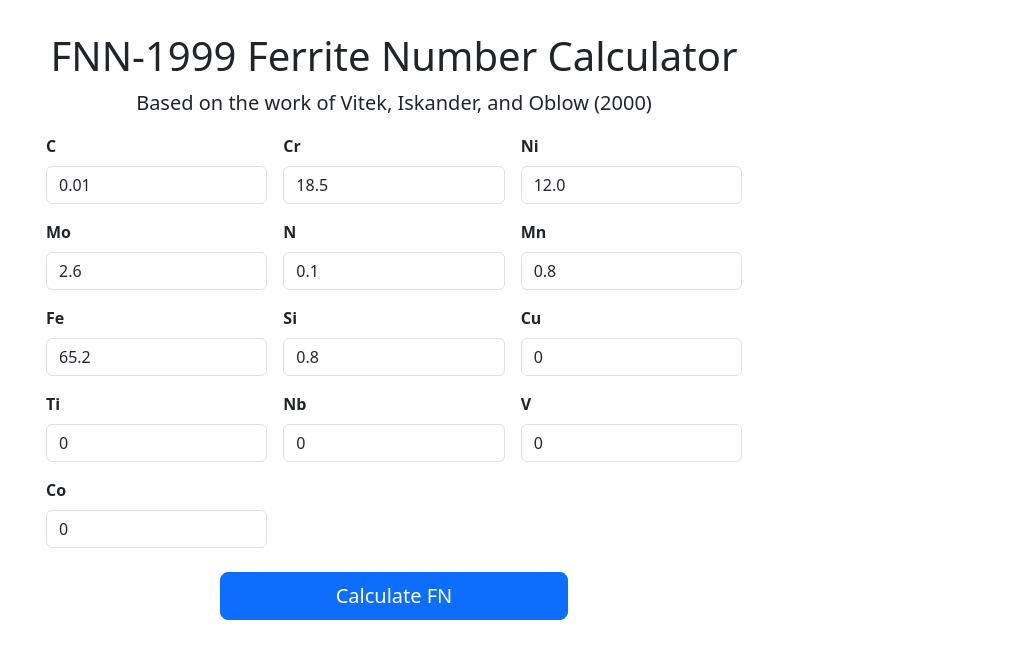
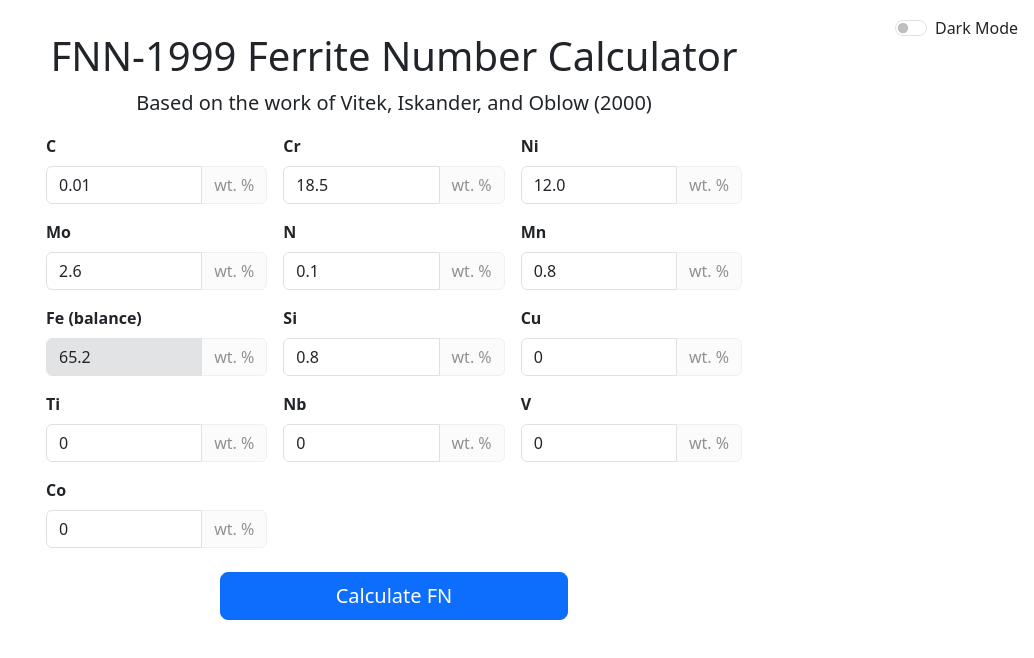
Before and after one commit to eheikkenen/ferrite_number, a website with bundled scripts: page index.html in a window 1280 px wide. Shown: the whole page, without its empty margins (246-1280 px from the left). Built offline with nearby package versions, Linux system fonts and the light colour scheme.

Commit message:
ui fixes; Fe changed to balance; error checking

```diff
--- a/index.html
+++ b/index.html
@@ -1,5 +1,5 @@
 <!DOCTYPE html>
-<html lang="en">
+<html lang="en" data-bs-theme="light">
 <head>
     <meta charset="UTF-8">
     <meta name="viewport" content="width=device-width, initial-scale=1.0">
@@ -24,12 +24,27 @@
             font-weight: bold;
             margin-top: 1rem;
         }
+
+        .faded-text {
+            opacity: 0.5;
+        }
+
+        .theme-switcher {
+            position: fixed;
+            top: 1rem;
+            right: 1rem;
+        }
     </style>
     <script src="./build/main.js"></script>
 </head>
 <body>
 
 <div class="container">
+    <div class="form-check form-switch theme-switcher">
+        <input class="form-check-input" type="checkbox" role="switch" id="theme-switcher">
+        <label class="form-check-label" for="theme-switcher">Dark Mode</label>
+    </div>
+
     <div class="text-center">
         <h1>FNN-1999 Ferrite Number Calculator</h1>
         <p class="lead">Based on the work of Vitek, Iskander, and Oblow (2000)</p>
@@ -38,55 +53,94 @@
     <div class="row g-3">
         <div class="col-md-4">
             <label for="c" class="form-label">C</label>
+            <div class="input-group">
                 <input type="number" class="form-control" id="c" value="0.01">
+                <span class="input-group-text faded-text">wt. %</span>
+            </div>
         </div>
         <div class="col-md-4">
             <label for="cr" class="form-label">Cr</label>
+            <div class="input-group">
                 <input type="number" class="form-control" id="cr" value="18.5">
+                <span class="input-group-text faded-text">wt. %</span>
+            </div>
         </div>
         <div class="col-md-4">
             <label for="ni" class="form-label">Ni</label>
+            <div class="input-group">
                 <input type="number" class="form-control" id="ni" value="12.0">
+                <span class="input-group-text faded-text">wt. %</span>
+            </div>
         </div>
         <div class="col-md-4">
             <label for="mo" class="form-label">Mo</label>
+            <div class="input-group">
                 <input type="number" class="form-control" id="mo" value="2.6">
+                <span class="input-group-text faded-text">wt. %</span>
+            </div>
         </div>
         <div class="col-md-4">
             <label for="n" class="form-label">N</label>
+            <div class="input-group">
                 <input type="number" class="form-control" id="n" value="0.1">
+                <span class="input-group-text faded-text">wt. %</span>
+            </div>
         </div>
         <div class="col-md-4">
             <label for="mn" class="form-label">Mn</label>
+            <div class="input-group">
                 <input type="number" class="form-control" id="mn" value="0.8">
+                <span class="input-group-text faded-text">wt. %</span>
+            </div>
         </div>
         <div class="col-md-4">
-            <label for="fe" class="form-label">Fe</label>
-            <input type="number" class="form-control" id="fe" value="65.2">
+            <label for="fe" class="form-label">Fe (balance)</label>
+            <div class="input-group">
+                <input type="number" class="form-control bg-secondary-subtle" id="fe" value="65.2" disabled readonly>
+                <span class="input-group-text faded-text">wt. %</span>
+            </div>
         </div>
         <div class="col-md-4">
             <label for="si" class="form-label">Si</label>
+            <div class="input-group">
                 <input type="number" class="form-control" id="si" value="0.8">
+                <span class="input-group-text faded-text">wt. %</span>
+            </div>
         </div>
         <div class="col-md-4">
             <label for="cu" class="form-label">Cu</label>
+            <div class="input-group">
                 <input type="number" class="form-control" id="cu" value="0">
+                <span class="input-group-text faded-text">wt. %</span>
+            </div>
         </div>
         <div class="col-md-4">
             <label for="ti" class="form-label">Ti</label>
+            <div class="input-group">
                 <input type="number" class="form-control" id="ti" value="0">
+                <span class="input-group-text faded-text">wt. %</span>
+            </div>
         </div>
         <div class="col-md-4">
             <label for="nb" class="form-label">Nb</label>
+            <div class="input-group">
                 <input type="number" class="form-control" id="nb" value="0">
+                <span class="input-group-text faded-text">wt. %</span>
+            </div>
         </div>
         <div class="col-md-4">
             <label for="v" class="form-label">V</label>
+            <div class="input-group">
                 <input type="number" class="form-control" id="v" value="0">
+                <span class="input-group-text faded-text">wt. %</span>
+            </div>
         </div>
         <div class="col-md-4">
             <label for="co" class="form-label">Co</label>
+            <div class="input-group">
                 <input type="number" class="form-control" id="co" value="0">
+                <span class="input-group-text faded-text">wt. %</span>
+            </div>
         </div>
     </div>
 
--- a/src/scripts/main.ts
+++ b/src/scripts/main.ts
@@ -6,6 +6,27 @@ namespace App {
     import Calculation = App.Calculation;
 
 document.addEventListener('DOMContentLoaded', () => {
+    const themeSwitcher = document.getElementById('theme-switcher') as HTMLInputElement;
+    const htmlElement = document.documentElement;
+
+    function setTheme(isDark: boolean): void {
+        htmlElement.setAttribute('data-bs-theme', isDark ? 'dark' : 'light');
+        localStorage.setItem('theme', isDark ? 'dark' : 'light');
+    }
+
+    const storedTheme = localStorage.getItem('theme');
+    const isDark = storedTheme === 'dark';
+
+    if (themeSwitcher) {
+        themeSwitcher.checked = isDark;
+        setTheme(isDark);
+
+        themeSwitcher.addEventListener('click', (event) => {
+            const newIsDark = (event.target as HTMLInputElement).checked;
+            setTheme(newIsDark);
+        });
+    }
+
     const calculateButton = document.getElementById('calculate_button');
     if (calculateButton) {
         calculateButton.addEventListener('click', () => {
@@ -16,5 +37,18 @@ document.addEventListener('DOMContentLoaded', () => {
             }
         });
     }
+
+    UI.elementIds.forEach(id => {
+        if (id !== 'fe') {
+            const inputElement = document.getElementById(id);
+            if (inputElement) {
+                inputElement.addEventListener('input', () => {
+                    UI.updateBalanceElement();
+                });
+            }
+        }
+    });
+
+    UI.updateBalanceElement();
 });
 }
```
Also changed, not shown: src/scripts/ui.ts (+13 -1 lines), build/main.js, 1 other file. Lines whose indentation alone changed are shown as unchanged.
